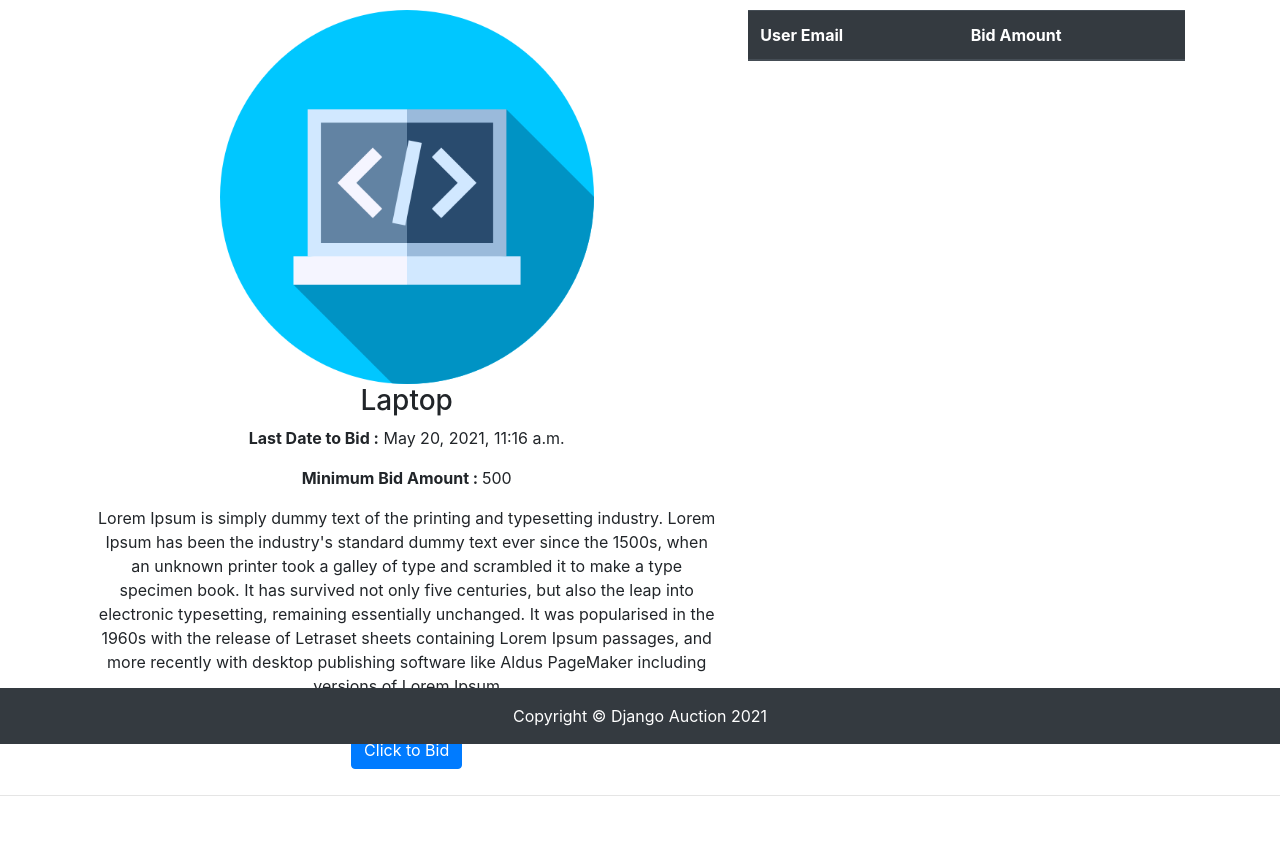
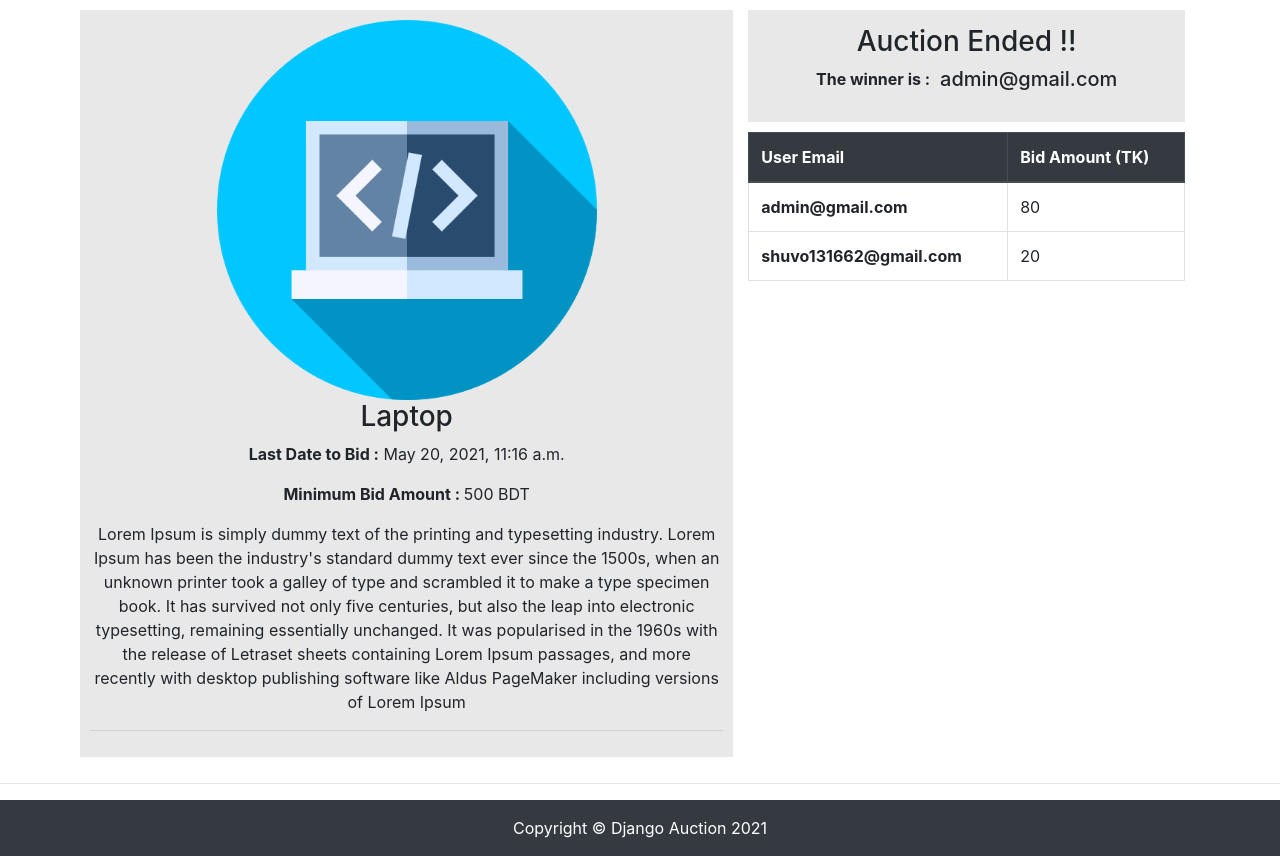
Before and after one commit to nasiriubat/First-django-auction, a Django app: page /singleproduct/2 in a window 1280 px wide. Shown: the part 56-912 px from the top of the page. Before the commit the page ends 852 px from the top, so only its background shows below. Run offline with Django 3.2, Linux system fonts and the light colour scheme; data comes from the database, SQL or seed files in the repository; both versions use the stored data as it was after the commit; lists and menus that the app fills with data are empty; some libraries are stand-ins or nearby versions.

Commit message:
bid part done

```diff
--- a/product/admin.py
+++ b/product/admin.py
@@ -1,4 +1,5 @@
 from django.contrib import admin
-from .models import Product
+from .models import Product,Bid
 # Register your models here.
 admin.site.register(Product)
+admin.site.register(Bid)
--- a/product/models.py
+++ b/product/models.py
@@ -1,17 +1,32 @@
 from django.conf import settings
 from django.db import models
 from datetime import datetime
+from django.utils import timezone
+
+from django.db.models.deletion import CASCADE
+from account.models import Account
 
 class Product(models.Model):
-    user = models.ForeignKey(settings.AUTH_USER_MODEL, on_delete=models.CASCADE)
+    user = models.ForeignKey(Account, on_delete=models.CASCADE)
     title = models.CharField(max_length=120)
     image = models.ImageField(upload_to='products/')
     minBidPrice = models.IntegerField()
     details = models.TextField()
-    end_date = models.DateTimeField(auto_now_add=False)
+    end_date = models.DateTimeField(auto_now_add=False,null=False,blank=False)
 
     def __str__(self):
         return self.title
 
     def is_end_date(self):
-        return datetime.now()>self.end_date
+        return timezone.now()>self.end_date
+
+class Bid(models.Model):
+    user=models.ForeignKey(Account,on_delete=models.CASCADE)
+    product=models.ForeignKey(Product,on_delete=models.CASCADE)
+    bidAmount=models.IntegerField()
+
+    class Meta:
+        ordering = ('-bidAmount',)
+
+    def __str__(self):
+        return str(self.product)
--- a/product/views.py
+++ b/product/views.py
@@ -1,9 +1,11 @@
+from django.contrib import messages
 from django.shortcuts import render, redirect, get_object_or_404
-
+from django.contrib import messages
 from django.contrib.auth.decorators import login_required
-from .models import Product
+from .models import Bid, Product
 from .forms import CreateProductForm
 from account.models import Account
+from django.db.models import Q
 
 
 def home(request):
@@ -11,15 +13,6 @@ def home(request):
 	context={'products':products}
 	return render(request, "products/products.html", context)
 
-		# title = request.POST['title']
-        # image = request.POST['image']
-        # minBidPrice = request.POST['minBidPrice']
-        # end_date = request.POST['end_date']
-        # details = request.POST['details']
-        # user = Account
-        # user = user.objects.create_user(title=title, image=image, minBidPrice=minBidPrice, end_date=end_date, details=details)
-        # user.save()
-        # return redirect('home')
 
 @login_required
 def create(request):
@@ -32,6 +25,7 @@ def create(request):
 	    user = request.user
 	    product =Product(user=user,title=title, image=image, minBidPrice=minBidPrice, end_date=end_date, details=details)
 	    product.save()
+	    messages.success(request,'New product added.')
 	    return redirect('home')
 	else:
 		return render(request,'products/createProduct.html')
@@ -42,10 +36,30 @@ def create(request):
 
 
 def singleproduct(request, pk):
-	context = {}
-	product = get_object_or_404(Product, id=pk)
-	context['product'] = product
 
+	# product = get_object_or_404(Product, id=pk)
+	# bids=get_object_or_404(Bid,product=pk)
+	product=Product.objects.get(id=pk)
+	bids=Bid.objects.filter(product=product)
+	winner = bids.order_by('-bidAmount')[0]
+	if request.method=='POST':
+		if request.user.is_authenticated:
+		    bid=Bid
+		    product=product
+		    bidmoney=request.POST['bidamount']
+		    if bid.objects.filter(user=request.user,product=product).exists():
+			    biduser=Bid.objects.filter(Q(user=request.user) & Q(product=product)).update(bidAmount=bidmoney)
+			    # biduser.bidAmount=bidmoney
+			    # biduser.save()
+			    return redirect ('singleproduct',pk=product.id)
+		    else:
+			    newbid=Bid(user=request.user,product=product,bidAmount=bidmoney)
+			    newbid.save()
+			    return redirect('singleproduct',pk=product.id)
+		else:
+			return redirect('login')
+
+	context = {'product':product,'bids':bids,'winner':winner}
 	return render(request, 'products/singleproduct.html', context)
 
 
--- a/templates/base.html
+++ b/templates/base.html
@@ -21,7 +21,7 @@
 
 
    <hr>
-   <footer class="py-3 bg-dark footer fixed-bottom">
+   <footer class="py-3 bg-dark footer ">
     <div class="container">
         <p class="m-0 text-center text-white">Copyright &copy; Django Auction {% now 'Y' %}</p>
     </div>
--- a/templates/partials/_navbar.html
+++ b/templates/partials/_navbar.html
@@ -4,8 +4,8 @@
         aria-controls="navbarNav" aria-expanded="false" aria-label="Toggle navigation">
         <span class="navbar-toggler-icon"></span>
     </button>
-    <div class="collapse navbar-collapse" id="navbarNav">
-        <ul class="navbar-nav">
+    <div class="collapse navbar-collapse" id="navbarNav" >
+        <ul class="navbar-nav" >
             <li class="nav-item active">
                 <a class="nav-link" href="/">Home</a>
             </li>
--- a/templates/products/singleproduct.html
+++ b/templates/products/singleproduct.html
@@ -3,33 +3,60 @@
 
 <div class="container product-div">
     <div class="row p-10">
-        <div class="col-sm-7 p-10">
+        <div class="col-sm-7 p-20" style="background-color: #E8E8E8;padding: 10px;">
             <div class="img text-center" >
                 <img src="{{ product.image.url }}" width="60%" alt="">
             </div>
             <div class="text-center">
               <h3>{{ product.title }}</h3>
               <p><strong >Last Date to Bid :</strong> {{ product.end_date }}</p>
-              <p><strong> Minimum Bid Amount : </strong>{{ product.minBidPrice }}</p>
+              <div class="d-flex justify-content-center">
+                <p><strong> Minimum Bid Amount :    </strong>{{ product.minBidPrice }}  BDT</p>
+              </div>
+
               <p>{{ product.details }}</p>
 
               <hr>
-              <a class="btn btn-primary" href="{%url 'singleproduct' product.id %}">Click to Bid</a>
+
            </div>
         </div>
         <div class="col-sm-5 p-10">
-            <table class="table">
+          <div class="formdiv " style="background-color: #E8E8E8;padding: 15px 10px;">
+            {%if product.is_end_date %}
+            <h3 class="text-center">Auction Ended !!</h3>
+              <div class="form-group d-flex  justify-content-center m-auto">
+                <p><strong>The winner is : </strong></p>
+                <h5 style="margin-left: 10px;"> {{ winner.user }}</h5>
+              </div>
+            {%else%}
+            <form action="" method="POST" >
+              {% csrf_token %}
+              {{ form.as_p }}
+              <h3>Place Your Bid Before Deadline !!</h3>
+              <div class="form-group d-flex w-75  justify-content-center m-auto">
+
+                <input type="number" min="{{ product.minBidPrice }}"  name="bidamount" class="form-control w-50 " style="margin-right: 20px;" size="5" required>
+                <input type="submit" class="btn btn-primary" value="Bid">
+              </div>
+
+            </form>
+            {%endif%}
+
+        </div>
+            <table class="table table-bordered" style="margin-top: 10px;">
                 <thead class="thead-dark">
                   <tr>
                     <th scope="col">User Email</th>
-                    <th scope="col">Bid Amount</th>
+                    <th scope="col">Bid Amount (TK)</th>
                   </tr>
                 </thead>
                 <tbody>
+                  {%for bid in bids%}
                   <tr>
-                    <th scope="row"></th>
-                    <td></td>
+                    <th scope="row">{{ bid.user.email }}</th>
+                    <td>{{ bid.bidAmount }}</td>
                   </tr>
+                  {%endfor%}
                 </tbody>
             </table>
         </div>
```
Also changed, not shown: account/views.py (+7 -6 lines), templates/products/product_confirm_delete.html (deleted, +0 -13 lines), db.sqlite3, product/migrations/0003_auto_20210520_1553.py (added).
